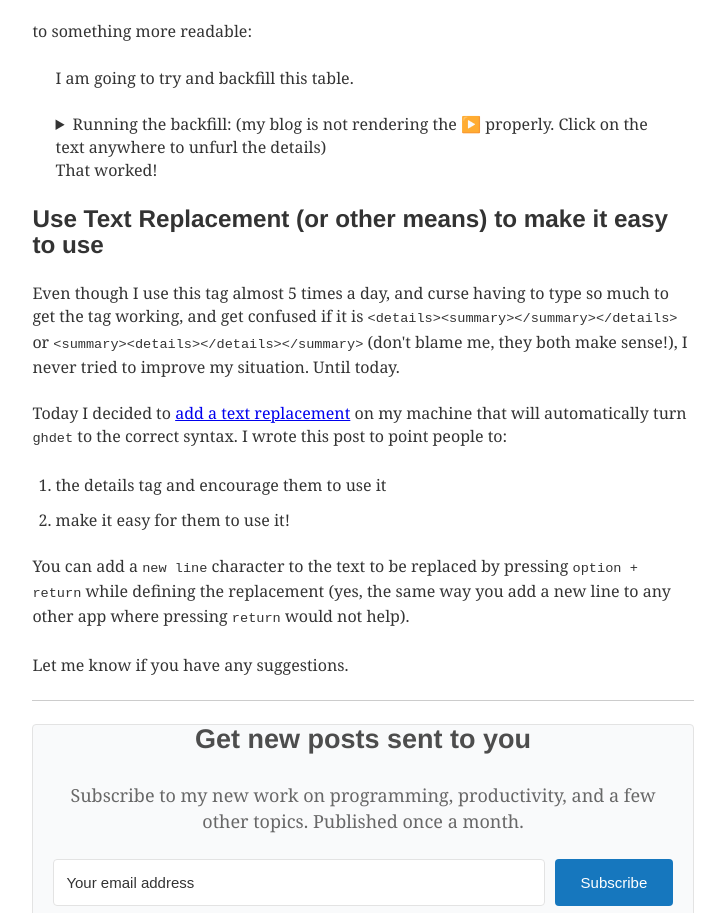
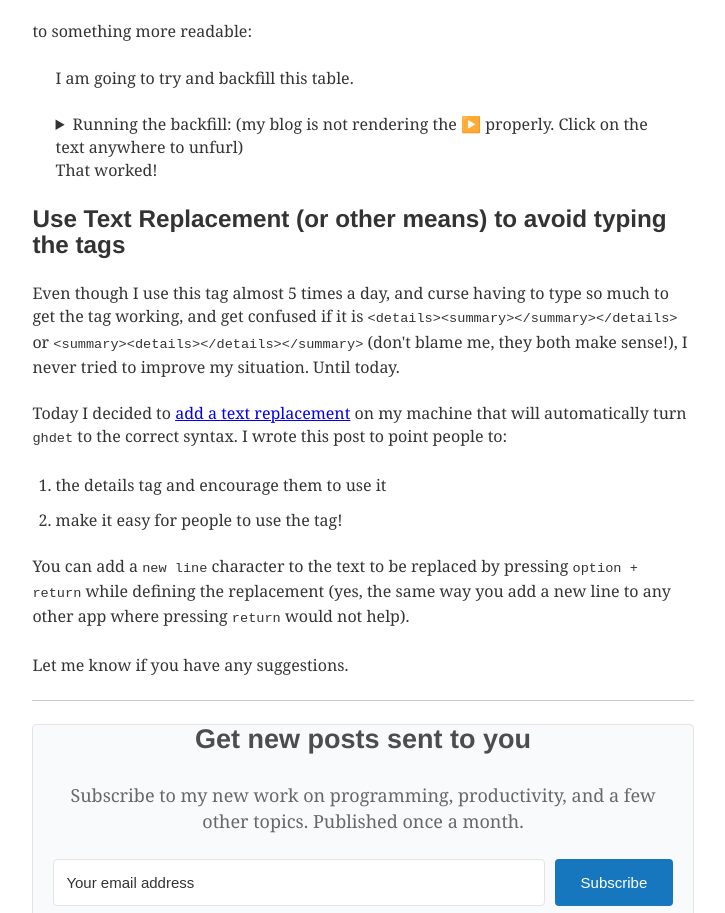
Before and after one commit to ketanbhatt/ketanbhatt.com, a Gatsby site: page /github-details-summary/ in a window 1280 px wide. Shown: the part 813-1726 px from the top of the page, without its empty margins (277-1002 px from the left). Built offline with nearby package versions, Linux system fonts and the light colour scheme; Gatsby itself is replaced by a stand-in of ours; some packages are replaced by stand-ins of ours; what typography-theme-github would draw is missing.

Commit message:
Update index.md

````diff
--- a/content/blog/github-details-summary/index.md
+++ b/content/blog/github-details-summary/index.md
@@ -35,7 +35,7 @@ to something more readable:
 > I am going to try and backfill this table.
 >
 > <details>
-> <summary>Running the backfill: (my blog is not rendering the ▶️ properly. Click on the text anywhere to unfurl the details)</summary>
+> <summary>Running the backfill: (my blog is not rendering the ▶️ properly. Click on the text anywhere to unfurl)</summary>
 >
 > ```rb
 > [1] App(DEV)> Backfill.run(from: 2.years.ago)
@@ -49,16 +49,17 @@ to something more readable:
 > ```
 > </details>
 >
+>
 > That worked!
 
 
-## Use Text Replacement (or other means) to make it easy to use
+## Use Text Replacement (or other means) to avoid typing the tags
 
 Even though I use this tag almost 5 times a day, and curse having to type so much to get the tag working, and get confused if it is `<details><summary></summary></details>` or `<summary><details></details></summary>` (don't blame me, they both make sense!), I never tried to improve my situation. Until today.
 
 Today I decided to [add a text replacement][2] on my machine that will automatically turn `ghdet` to the correct syntax. I wrote this post to point people to:
 1. the details tag and encourage them to use it
-2. make it easy for them to use it!
+2. make it easy for people to use the tag!
 
 You can add a `new line` character to the text to be replaced by pressing `option + return` while defining the replacement (yes, the same way you add a new line to any other app where pressing `return` would not help).
 
````
